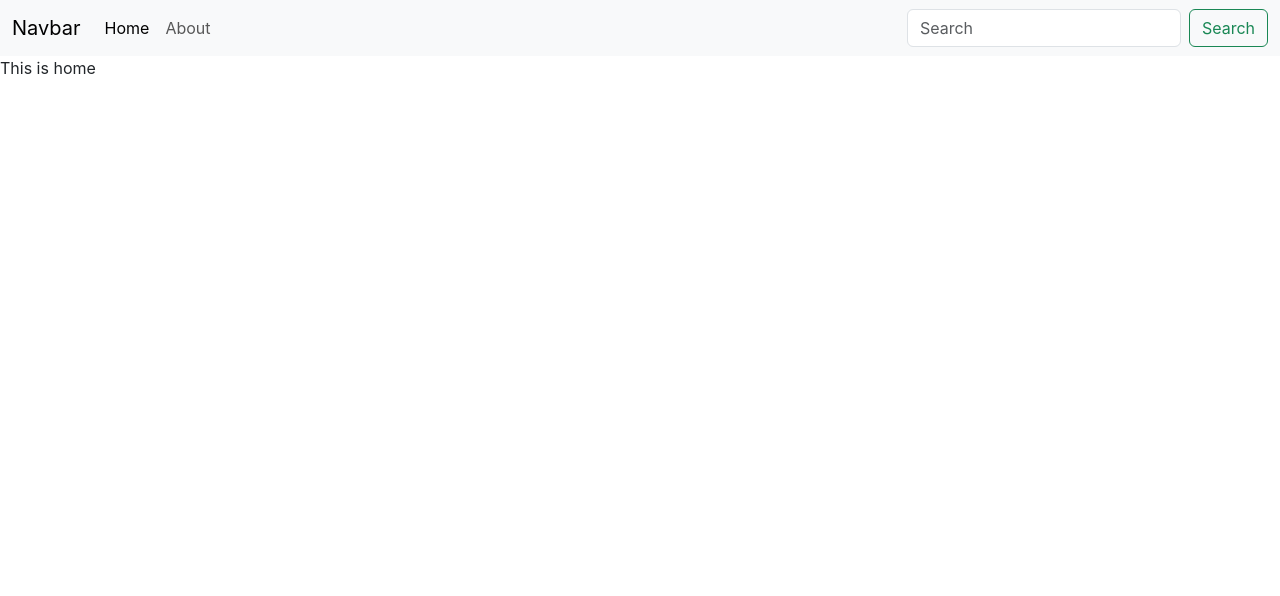
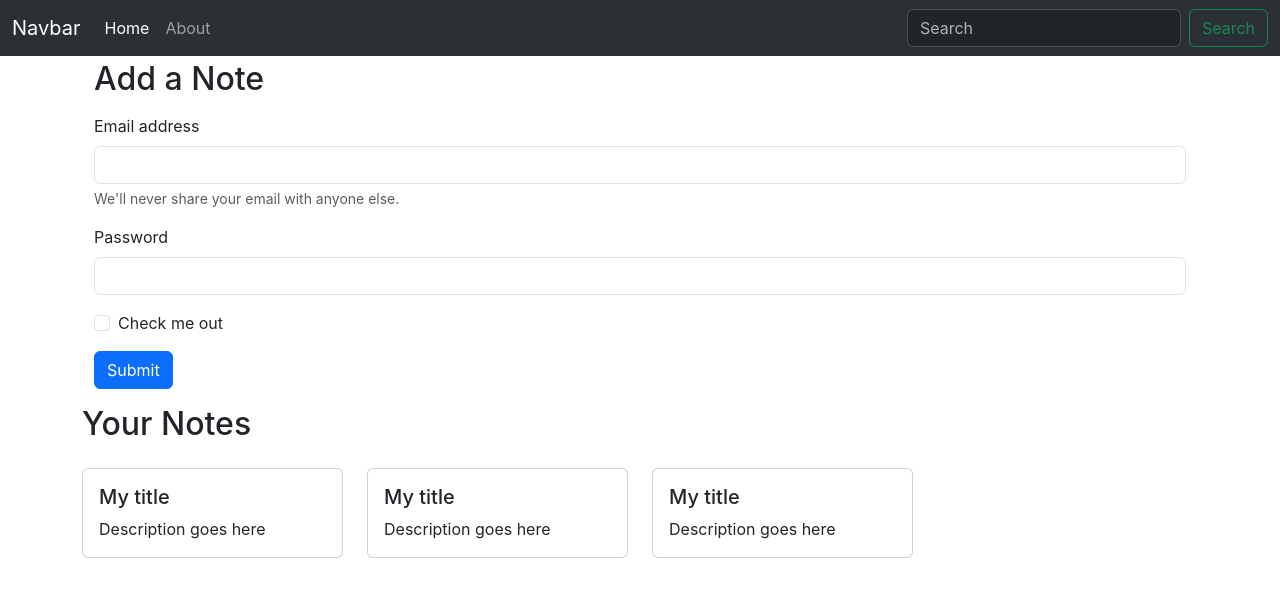
Before and after one commit to redoc51624/vnotebook, a React (Create React App) app: page / in a window 1280 px wide. Shown: the top 596 px of the page. Built offline with nearby package versions, Linux system fonts and the light colour scheme.

Commit message:
Notes and noteItem component created upto class-61
-Notes and noteItem component created
-map() function implemented
-useContext hook implemented
- upto class - 61

```diff
--- a/src/App.js
+++ b/src/App.js
@@ -15,12 +15,13 @@
     <NoteState>
     <Router>
       <Navbar />
+      <div className='container'>
       <Routes>
           <Route exact path="/" element={<Home/>}/>
           <Route exact path="/about" element={<About/>}/>
       </Routes>
+      </div>
       </Router>
-
     </NoteState>
     </>
   );
--- a/src/components/About.js
+++ b/src/components/About.js
@@ -2,13 +2,9 @@
 import noteContext from '../context/notes/noteContext';
 
 export default function About() {
-  const a = useContext(noteContext);
-  useEffect(()=>{
-    a.update()
-  })
   return (
     <div>
-      This is about {a.state.name} and he is in class {a.state.class}
+      This is about
     </div>
   )
 }
--- a/src/components/Home.js
+++ b/src/components/Home.js
@@ -1,9 +1,29 @@
-import React from 'react'
+import React, { useContext } from 'react';
+import Notes from './Notes';
 
 export default function Home() {
   return (
     <div>
-      This is home
+      <div className='container my-1'>
+      <h2>Add a Note</h2>
+      <form className='my-3'>
+        <div className="mb-3">
+          <label htmlFor="exampleInputEmail1" className="form-label">Email address</label>
+          <input type="email" className="form-control" id="exampleInputEmail1" aria-describedby="emailHelp"/>
+            <div id="emailHelp" className="form-text">We'll never share your email with anyone else.</div>
+        </div>
+        <div className="mb-3">
+          <label htmlFor="exampleInputPassword1" className="form-label">Password</label>
+          <input type="password" className="form-control" id="exampleInputPassword1"/>
+        </div>
+        <div className="mb-3 form-check">
+          <input type="checkbox" className="form-check-input" id="exampleCheck1"/>
+            <label className="form-check-label" htmlFor="exampleCheck1">Check me out</label>
+        </div>
+        <button type="submit" className="btn btn-primary">Submit</button>
+      </form>
+      </div>
+      <Notes/>
     </div>
   )
 }
--- a/src/components/Navbar.js
+++ b/src/components/Navbar.js
@@ -1,10 +1,16 @@
-import React from 'react';
-import { Link } from 'react-router-dom';
+import { useEffect, React } from 'react';
+import { Link, useLocation } from 'react-router-dom';
 
-export default function Navbar() {
+
+const Navbar = () => {
+    let location = useLocation();
+    useEffect(()=>{
+        console.log(location.pathname)
+    },[location]);
+
     return (
         <div>
-            <nav className="navbar navbar-expand-lg bg-body-tertiary">
+            <nav className="navbar navbar-expand-lg bg-body-tertiary" data-bs-theme="dark">
                 <div className="container-fluid">
                     <Link className="navbar-brand" to="/">Navbar</Link>
                     <button className="navbar-toggler" type="button" data-bs-toggle="collapse" data-bs-target="/navbarSupportedContent" aria-controls="navbarSupportedContent" aria-expanded="false" aria-label="Toggle navigation">
@@ -13,10 +19,10 @@
                     <div className="collapse navbar-collapse" id="navbarSupportedContent">
                         <ul className="navbar-nav me-auto mb-2 mb-lg-0">
                             <li className="nav-item">
-                                <Link className="nav-link active" aria-current="page" to="/">Home</Link>
+                                <Link className={`nav-link ${location.pathname==="/"? "active":""}`} aria-current="page" to="/">Home</Link>
                             </li>
                             <li className="nav-item">
-                                <Link className="nav-link" to="/About">About</Link>
+                                <Link className={`nav-link ${location.pathname==="/about"? "active":""}`} to="/about">About</Link>
                             </li>
                         </ul>
                         <form className="d-flex" role="search">
@@ -29,3 +35,5 @@
         </div>
     )
 }
+
+export default Navbar;
--- /dev/null
+++ b/src/components/NoteItem.js
@@ -0,0 +1,17 @@
+import React from 'react'
+
+const NoteItem = (props) => {
+    const { note } = props;
+    return (
+        <div className='col-md-3'>
+            <div className="card my-3" >
+                    <div className="card-body">
+                        <h5 className="card-title">{note.title}</h5>
+                        <p className="card-text">{note.description}</p>
+                    </div>
+            </div>
+        </div>
+    )
+}
+
+export default NoteItem
--- /dev/null
+++ b/src/components/Notes.js
@@ -0,0 +1,19 @@
+import React, { useContext } from 'react';
+import noteContext from "../context/notes/noteContext";
+import NoteItem from './NoteItem';
+
+
+const Notes = () => {
+    const context = useContext(noteContext);
+    const {notes, setNotes} = context;
+    return (
+        <div className='row my-3'>
+            <h2>Your Notes</h2>
+            { notes.map((note) => {
+                return <NoteItem key = {note._id} note = {note}/>
+            })}
+        </div>
+    )
+}
+
+export default Notes
--- a/src/context/notes/NoteState.js
+++ b/src/context/notes/NoteState.js
@@ -2,21 +2,38 @@
 import NoteContext from "./noteContext";
 
 const NoteState = (props)=>{
-    const s1 = {
-        "name": "Vikas",
-        "class": "BE",
-    }
-    const [state,  setState] = useState(s1);
-    const update = ()=>{
-        setTimeout(()=>{
-            setState({
-                "name":"Aarvik",
-                "class":"ECE"
-            })
-        },3000);
-    }
+    const notesInitial = [
+        {
+          "_id": "66fabf169186ac7ef4842cae",
+          "user": "66f96f000948d76e943cd8bf",
+          "title": "My title",
+          "description": "Description goes here",
+          "tag": "personal",
+          "date": "2024-09-30T15:09:10.233Z",
+          "__v": 0
+        },
+        {
+          "_id": "66fabfac4401be0fe45cc777",
+          "user": "66f96f000948d76e943cd8bf",
+          "title": "My title",
+          "description": "Description goes here",
+          "tag": "personal",
+          "date": "2024-09-30T15:11:40.807Z",
+          "__v": 0
+        },
+        {
+          "_id": "66face37c43ba1ca15910787",
+          "user": "66f96f000948d76e943cd8bf",
+          "title": "My title",
+          "description": "Description goes here",
+          "tag": "personal",
+          "date": "2024-09-30T16:13:44.002Z",
+          "__v": 0
+        }
+      ]
+      const [notes,setNotes] = useState(notesInitial);
     return (
-        <NoteContext.Provider value= {{state, update}}>
+        <NoteContext.Provider value={{notes, setNotes}}>
             {props.children}
         </NoteContext.Provider>
     )
```
